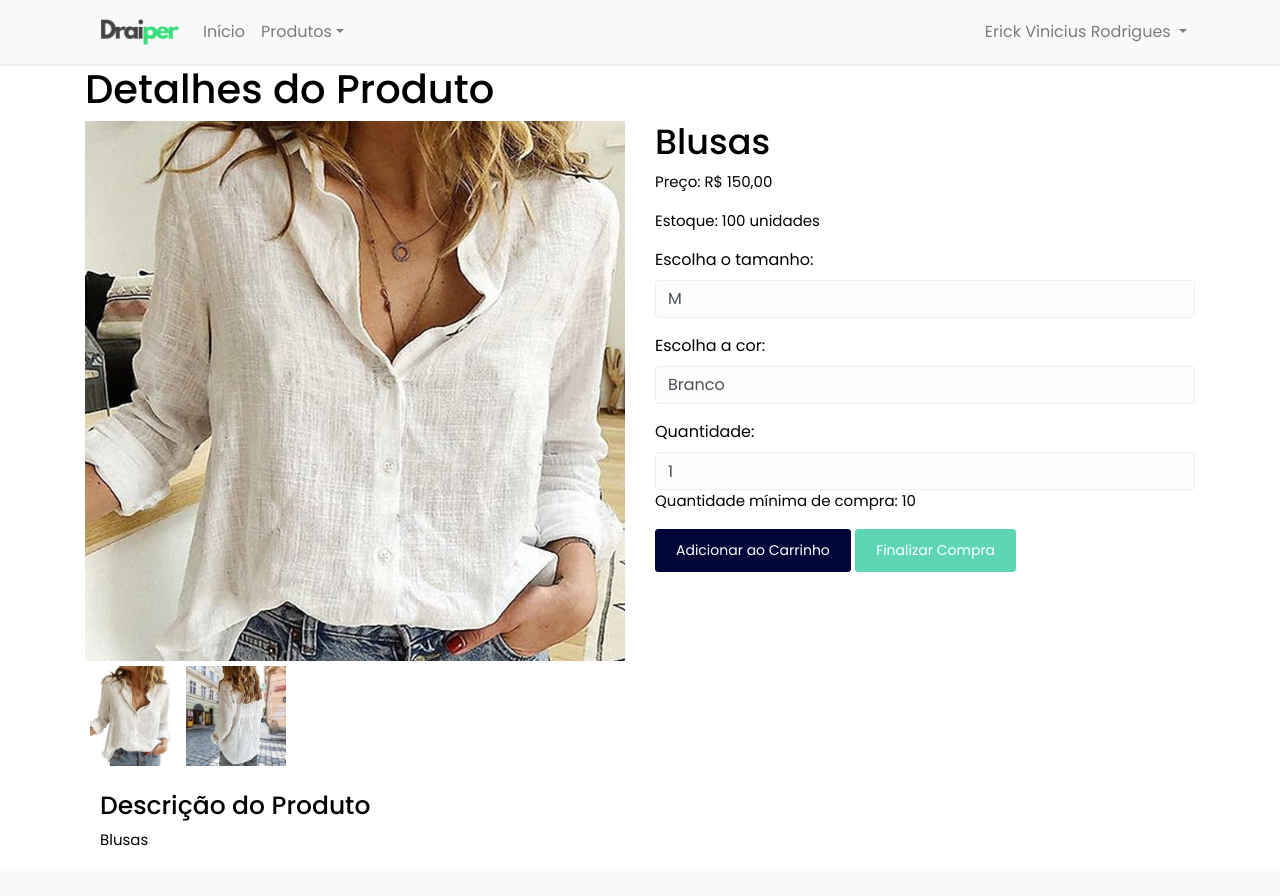
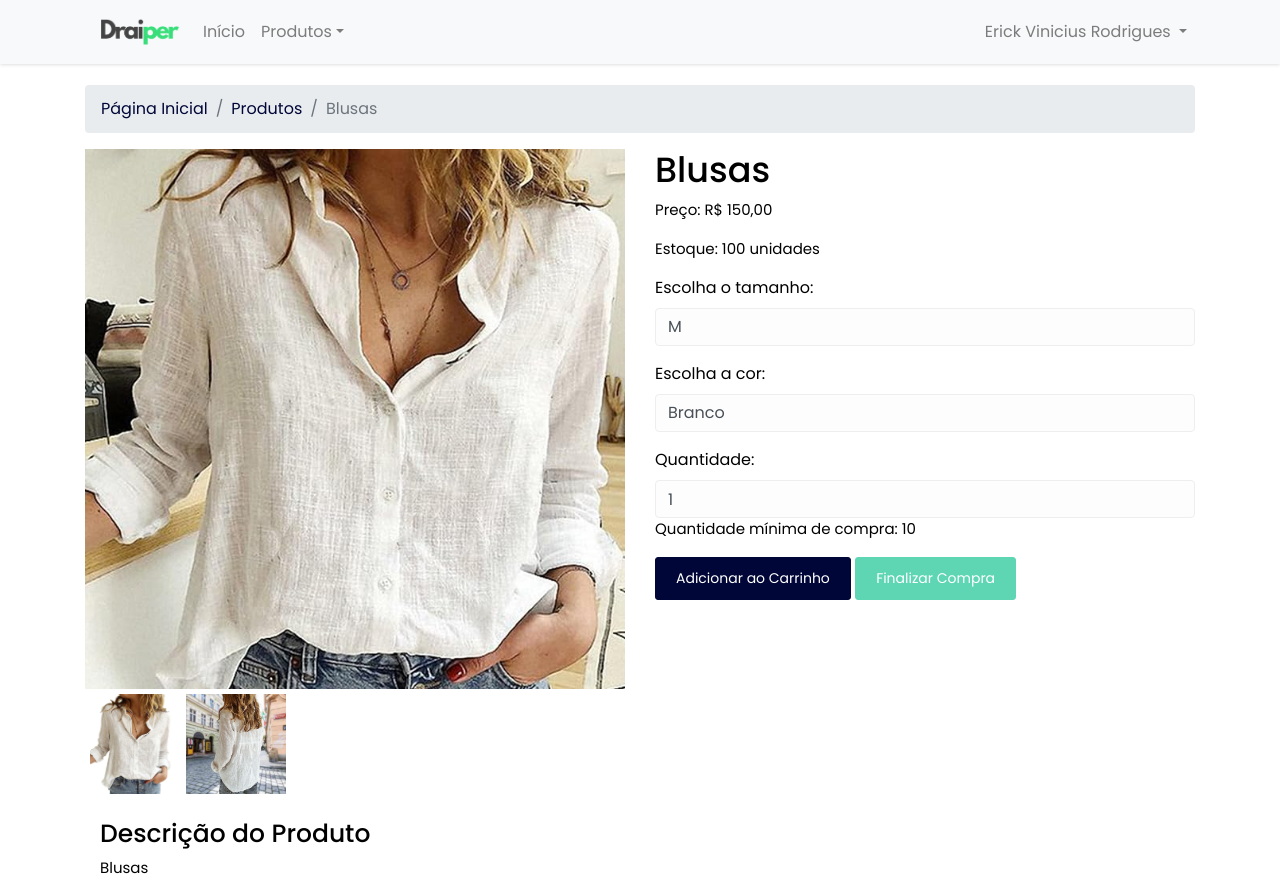
Before and after one commit to erickafram/draiper, a PHP site: page /revendedor/detalhes_produto.php?produto_id=81 in a window 1280 px wide. Before the commit the page ends 846 px from the top, so only its background shows below. Run offline with PHP 8.4, Linux system fonts and the light colour scheme; a user stored in the database is signed in; data comes from the database, SQL or seed files in the repository; some libraries are stand-ins or nearby versions.

Commit message:
Atualização Projeto Banco

```diff
--- a/revendedor/detalhes_produto.php
+++ b/revendedor/detalhes_produto.php
@@ -33,8 +33,15 @@ if (isset($_GET['produto_id'])) {
             <script src="https://code.jquery.com/jquery-3.6.0.min.js"></script>
         </head>
         <body>
-        <div class="container">
-            <h1>Detalhes do Produto</h1>
+        <div class="container" style="padding-top:20px;">
+            <!-- Breadcrumb -->
+            <nav aria-label="Breadcrumb">
+                <ol class="breadcrumb">
+                    <li class="breadcrumb-item"><a href="dashboard.php">Página Inicial</a></li>
+                    <li class="breadcrumb-item"><a href="produtos.php">Produtos</a></li>
+                    <li class="breadcrumb-item active" aria-current="page"><?php echo $produto['nome']; ?></li>
+                </ol>
+            </nav>
             <div class="row">
                 <div class="col-md-6">
                     <!-- Imagem em destaque -->
```
Also changed, not shown: assets/css/style_sistema.css.
